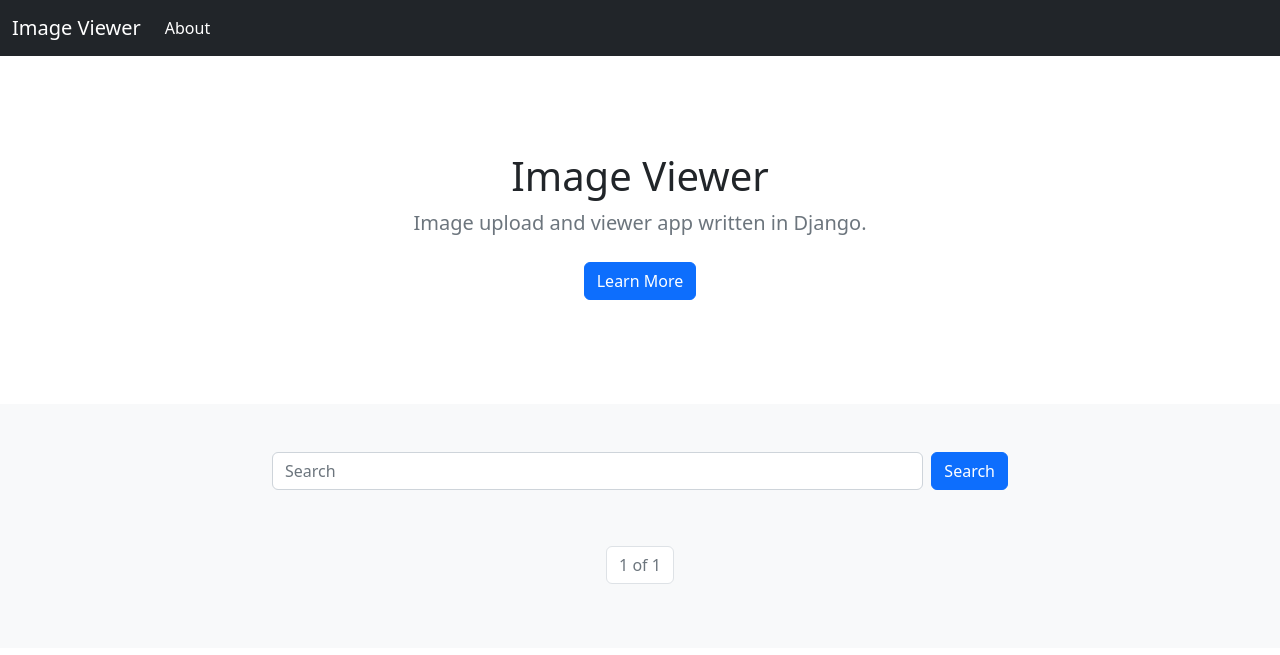
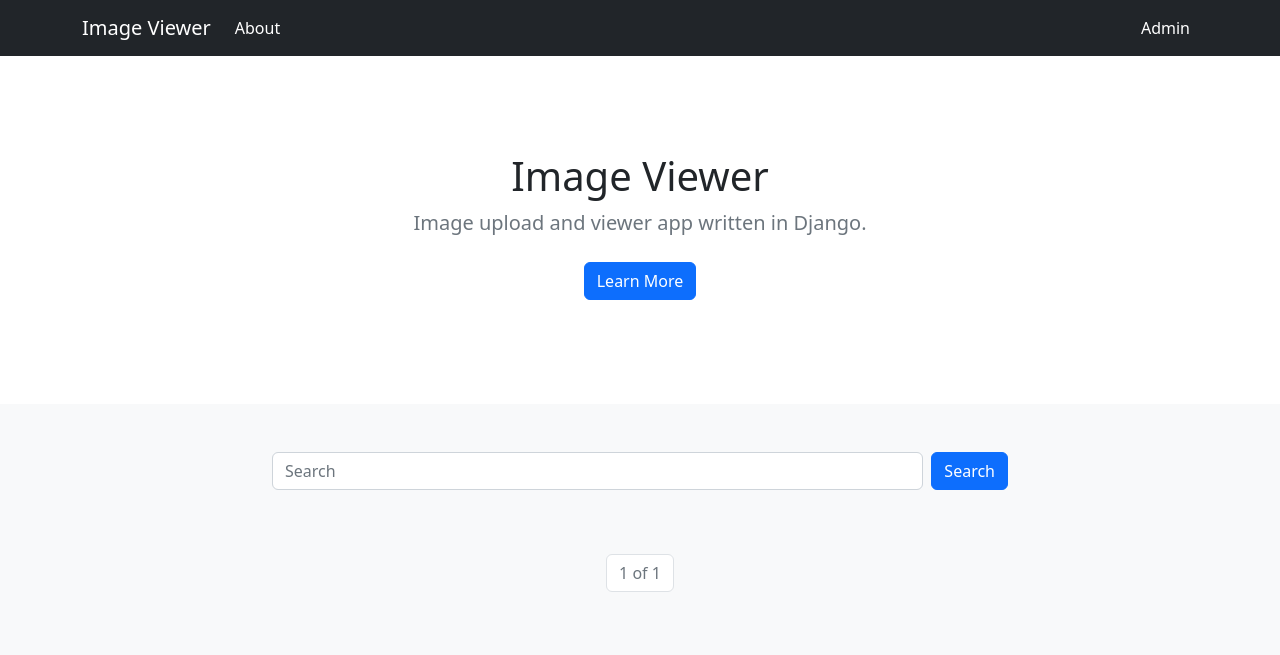
Before and after one commit to njanakiev/django-image-uploader, a Django app: page / in a window 1280 px wide. Shown: the top 655 px of the page. Run offline with Django 4.2, Linux system fonts and the light colour scheme; data that the repository does not hold is empty; some libraries are stand-ins or nearby versions.

Commit message:
Add link to admin

```diff
--- a/templates/base.html
+++ b/templates/base.html
@@ -13,7 +13,7 @@
 
 <header>
   <nav class="navbar navbar-expand-md navbar-dark bg-dark">
-    <div class="container-fluid">
+    <div class="container">
       <a class="navbar-brand" href="{% url 'index' %}">Image Viewer</a>
       <button class="navbar-toggler" type="button" data-bs-toggle="collapse" data-bs-target="#navbarCollapse" aria-controls="navbarCollapse" aria-expanded="false" aria-label="Toggle navigation">
         <span class="navbar-toggler-icon"></span>
@@ -22,6 +22,11 @@
         <ul class="navbar-nav me-auto mb-2 mb-md-0">
           <li class="nav-item">
             <a class="nav-link active" aria-current="page" href="{% url 'about' %}">About</a>
+          </li>
+        </ul>
+        <ul class="navbar-nav">
+          <li class="nav-item">
+            <a class="nav-link active" href="{% url 'admin:index' %}">Admin</a>
           </li>
         </ul>
       </div>
--- a/templates/index.html
+++ b/templates/index.html
@@ -22,7 +22,7 @@
       </div>
     </div>
 
-    <div class="row row-cols-1 row-cols-sm-2 row-cols-md-3 row-cols-lg-5 g-3">
+    <div class="row row-cols-2 row-cols-sm-2 row-cols-md-3 row-cols-lg-4 g-2">
       {% for image in images %}
       <div class="col">
         <div class="card shadow-sm">
```
Also changed, not shown: templates/image.html (+4 -4 lines).
